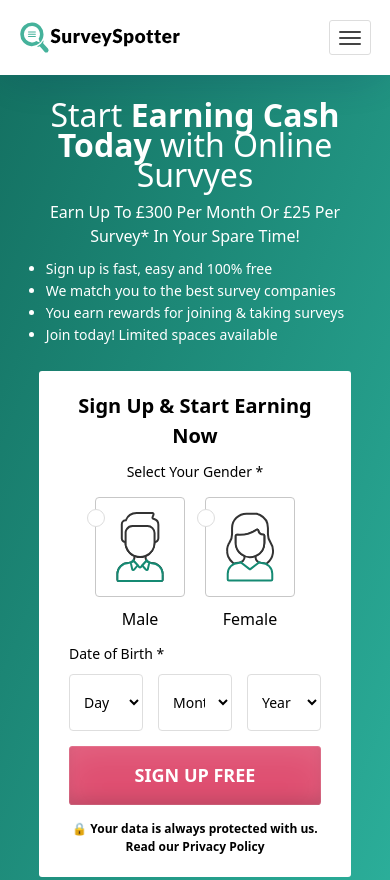
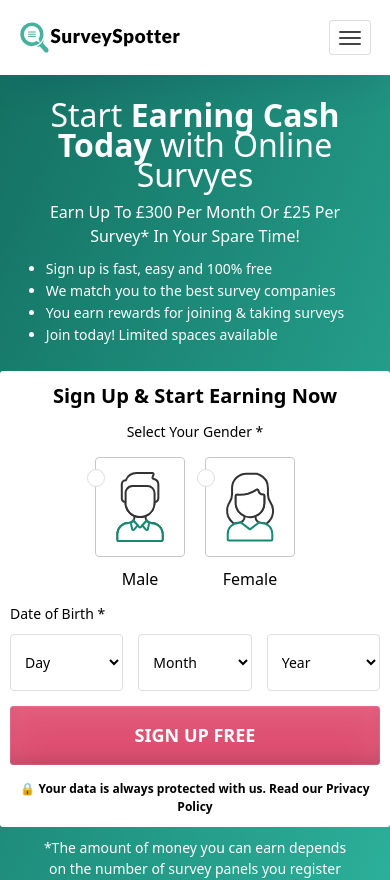
Before and after one commit to its-manik/survey-spoter, a React (Create React App) app: page / in a window 390 px wide. Shown: the top 880 px of the page. Built offline with nearby package versions, Linux system fonts and the light colour scheme.

Commit message:
thongdddd

```diff
--- a/src/components/Hero/Hero.css
+++ b/src/components/Hero/Hero.css
@@ -383,7 +383,7 @@
 }
 
 @media screen and (max-width: 500px) {
-  .signup2 {
+  .signup2, .signup {
     width: 96vw;
     padding: 10px;
   }
@@ -405,9 +405,9 @@
   }
 }
 
-@media screen and (max-width: 500px) {
-  .signup2 {
-    width: 96vw;
+@media screen and (max-width: 400px) {
+  .signup, .signup2 {
+    width: 100vw;
     padding: 10px;
   }
   .selectOne p {
```
